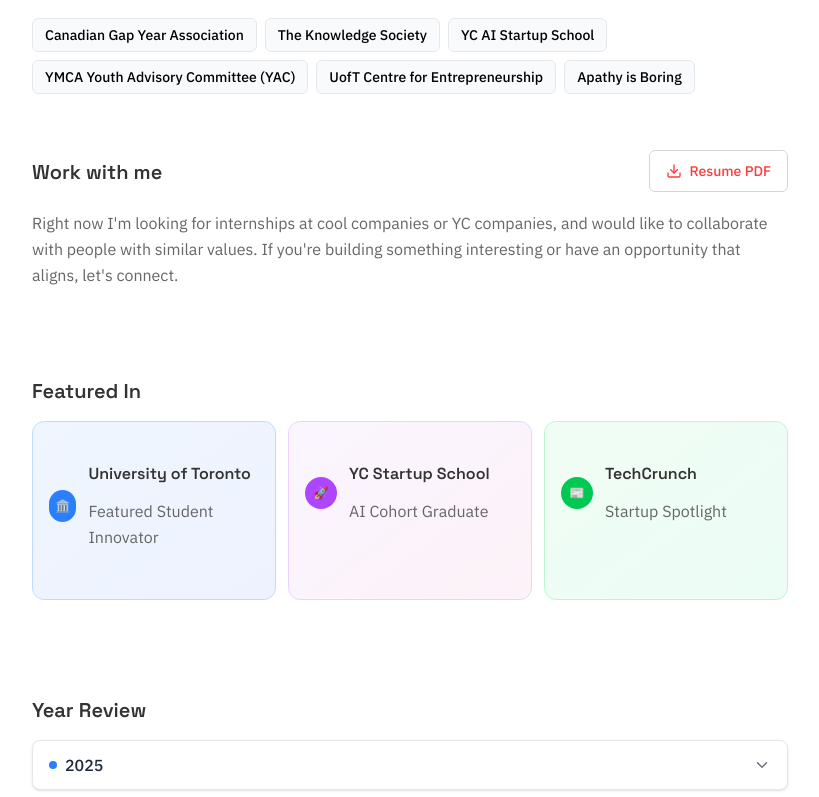
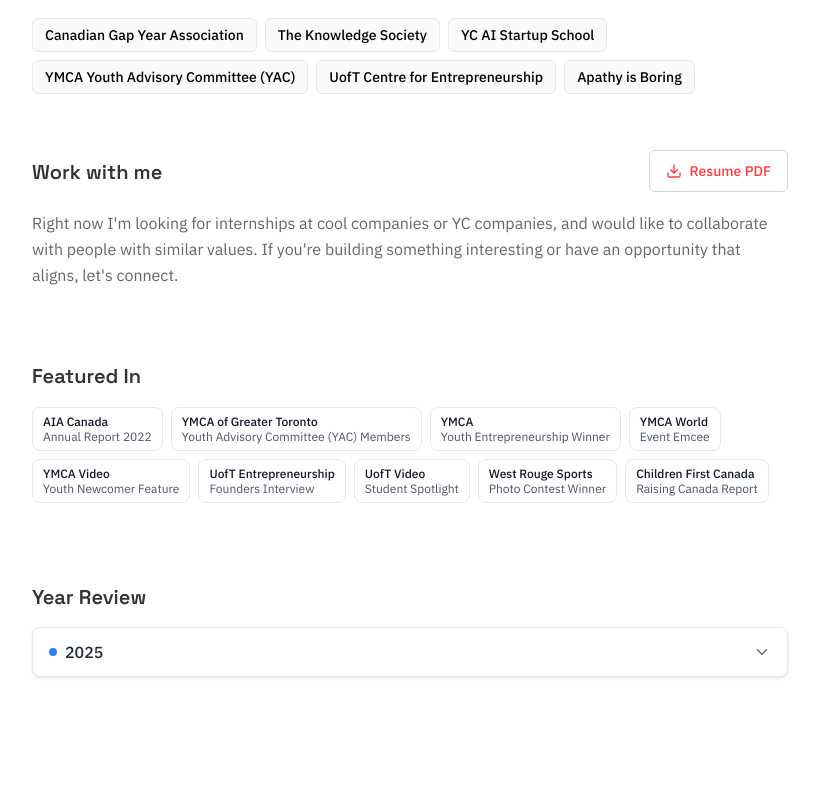
Before and after one commit to alexshibu1/alexshibu.com, a Next.js app: page /about in a window 1280 px wide. Shown: the part 1649-2446 px from the top of the page, without its empty margins (256-1075 px from the left). After the commit the page ends 2394 px from the top, so only its background shows below. Built offline with nearby package versions, Linux system fonts and the light colour scheme.

Commit message:
many changes to the about page I'm back

```diff
--- a/app/about/page.tsx
+++ b/app/about/page.tsx
@@ -318,54 +318,145 @@
         </p>
       </section>
 
-      {/* Featured In */}
-      <section style={{ marginTop: "2rem", marginBottom: "2rem" }}>
-        <h2 className="text-xl font-semibold mb-2 text-gray-900">
+      {/* Featured In - Upgraded Compact Tags */}
+      <section style={{ marginTop: "1rem", marginBottom: "1rem" }}>
+        <h2 className="text-base font-semibold mb-3 text-gray-900">
           Featured In
         </h2>
-        <div className="grid grid-cols-1 sm:grid-cols-2 lg:grid-cols-3 gap-3">
+        <div className="flex flex-wrap gap-2">
           <a
-            href="#"
-            className="group bg-gradient-to-br from-blue-50 to-indigo-50 border border-blue-200 rounded-xl p-4 hover:shadow-lg transition-all duration-300 hover:-translate-y-1 cursor-pointer"
+            href="https://www.aiacanada.com/about-us/annual-reports/2022-2/"
+            target="_blank"
+            rel="noopener noreferrer"
+            className="inline-flex items-center px-2.5 py-1.5 bg-white hover:bg-red-50 border border-gray-200 hover:border-red-200 hover:shadow-md hover:-translate-y-0.5 rounded-lg cursor-pointer transition-all duration-200 text-xs"
           >
-            <div className="flex items-center gap-3 mb-2">
-              <div className="w-8 h-8 bg-blue-500 rounded-full flex items-center justify-center">
-                <span className="text-white text-xs font-bold">🏛️</span>
-              </div>
-              <div>
-                <h3 className="font-semibold text-blue-900 group-hover:text-blue-800">University of Toronto</h3>
-                <p className="text-xs text-blue-700">Featured Student Innovator</p>
-              </div>
+            <div className="flex flex-col leading-tight">
+              <span className="font-medium text-gray-900 hover:text-gray-800">
+                AIA Canada
+              </span>
+              <span className="text-gray-600 hover:text-gray-700">
+                Annual Report 2022
+              </span>
             </div>
           </a>
-
           <a
-            href="#"
-            className="group bg-gradient-to-br from-purple-50 to-pink-50 border border-purple-200 rounded-xl p-4 hover:shadow-lg transition-all duration-300 hover:-translate-y-1 cursor-pointer"
+            href="https://www.ymcagta.org/about-us/organizational-structure/youth-advisory-committee"
+            target="_blank"
+            rel="noopener noreferrer"
+            className="inline-flex items-center px-2.5 py-1.5 bg-white hover:bg-red-50 border border-gray-200 hover:border-red-200 hover:shadow-md hover:-translate-y-0.5 rounded-lg cursor-pointer transition-all duration-200 text-xs"
           >
-            <div className="flex items-center gap-3 mb-2">
-              <div className="w-8 h-8 bg-purple-500 rounded-full flex items-center justify-center">
-                <span className="text-white text-xs font-bold">🚀</span>
-              </div>
-              <div>
-                <h3 className="font-semibold text-purple-900 group-hover:text-purple-800">YC Startup School</h3>
-                <p className="text-xs text-purple-700">AI Cohort Graduate</p>
-              </div>
+            <div className="flex flex-col leading-tight">
+              <span className="font-medium text-gray-900 hover:text-gray-800">
+                YMCA of Greater Toronto
+              </span>
+              <span className="text-gray-600 hover:text-gray-700">
+                Youth Advisory Committee (YAC) Members
+              </span>
             </div>
           </a>
-
           <a
-            href="#"
-            className="group bg-gradient-to-br from-green-50 to-emerald-50 border border-green-200 rounded-xl p-4 hover:shadow-lg transition-all duration-300 hover:-translate-y-1 cursor-pointer"
+            href="https://www.ymcagta.org/blog/congratulations-to-the-winners-of-the-youth-for-entrepreneurship-media-contest-2025"
+            target="_blank"
+            rel="noopener noreferrer"
+            className="inline-flex items-center px-2.5 py-1.5 bg-white hover:bg-red-50 border border-gray-200 hover:border-red-200 hover:shadow-md hover:-translate-y-0.5 rounded-lg cursor-pointer transition-all duration-200 text-xs"
           >
-            <div className="flex items-center gap-3 mb-2">
-              <div className="w-8 h-8 bg-green-500 rounded-full flex items-center justify-center">
-                <span className="text-white text-xs font-bold">📰</span>
-              </div>
-              <div>
-                <h3 className="font-semibold text-green-900 group-hover:text-green-800">TechCrunch</h3>
-                <p className="text-xs text-green-700">Startup Spotlight</p>
-              </div>
+            <div className="flex flex-col leading-tight">
+              <span className="font-medium text-gray-900 hover:text-gray-800">
+                YMCA
+              </span>
+              <span className="text-gray-600 hover:text-gray-700">
+                Youth Entrepreneurship Winner
+              </span>
+            </div>
+          </a>
+          <a
+            href="https://www.ymca.int/enhesa-and-ymca-support-young-people-in-toronto/"
+            target="_blank"
+            rel="noopener noreferrer"
+            className="inline-flex items-center px-2.5 py-1.5 bg-white hover:bg-red-50 border border-gray-200 hover:border-red-200 hover:shadow-md hover:-translate-y-0.5 rounded-lg cursor-pointer transition-all duration-200 text-xs"
+          >
+            <div className="flex flex-col leading-tight">
+              <span className="font-medium text-gray-900 hover:text-gray-800">
+                YMCA World
+              </span>
+              <span className="text-gray-600 hover:text-gray-700">
+                Event Emcee
+              </span>
+            </div>
+          </a>
+          <a
+            href="https://www.youtube.com/watch?v=2z1HoLVZZOY"
+            target="_blank"
+            rel="noopener noreferrer"
+            className="inline-flex items-center px-2.5 py-1.5 bg-white hover:bg-red-50 border border-gray-200 hover:border-red-200 hover:shadow-md hover:-translate-y-0.5 rounded-lg cursor-pointer transition-all duration-200 text-xs"
+          >
+            <div className="flex flex-col leading-tight">
+              <span className="font-medium text-gray-900 hover:text-gray-800">
+                YMCA Video
+              </span>
+              <span className="text-gray-600 hover:text-gray-700">
+                Youth Newcomer Feature
+              </span>
+            </div>
+          </a>
+          <a
+            href="https://www.entrepreneurship.artsci.utoronto.ca/news/we-asked-7-founders-what-sparked-your-startup-idea"
+            target="_blank"
+            rel="noopener noreferrer"
+            className="inline-flex items-center px-2.5 py-1.5 bg-white hover:bg-red-50 border border-gray-200 hover:border-red-200 hover:shadow-md hover:-translate-y-0.5 rounded-lg cursor-pointer transition-all duration-200 text-xs"
+          >
+            <div className="flex flex-col leading-tight">
+              <span className="font-medium text-gray-900 hover:text-gray-800">
+                UofT Entrepreneurship
+              </span>
+              <span className="text-gray-600 hover:text-gray-700">
+                Founders Interview
+              </span>
+            </div>
+          </a>
+          <a
+            href="https://www.instagram.com/reels/DTPr8Waks1J/"
+            target="_blank"
+            rel="noopener noreferrer"
+            className="inline-flex items-center px-2.5 py-1.5 bg-white hover:bg-red-50 border border-gray-200 hover:border-red-200 hover:shadow-md hover:-translate-y-0.5 rounded-lg cursor-pointer transition-all duration-200 text-xs"
+          >
+            <div className="flex flex-col leading-tight">
+              <span className="font-medium text-gray-900 hover:text-gray-800">
+                UofT Video
+              </span>
+              <span className="text-gray-600 hover:text-gray-700">
+                Student Spotlight
+              </span>
+            </div>
+          </a>
+          <a
+            href="http://sportsandrec.ca/photo2020.html"
+            target="_blank"
+            rel="noopener noreferrer"
+            className="inline-flex items-center px-2.5 py-1.5 bg-white hover:bg-red-50 border border-gray-200 hover:border-red-200 hover:shadow-md hover:-translate-y-0.5 rounded-lg cursor-pointer transition-all duration-200 text-xs"
+          >
+            <div className="flex flex-col leading-tight">
+              <span className="font-medium text-gray-900 hover:text-gray-800">
+                West Rouge Sports
+              </span>
+              <span className="text-gray-600 hover:text-gray-700">
+                Photo Contest Winner
+              </span>
+            </div>
+          </a>
+          <a
+            href="https://childrenfirstcanada.org/wp-content/uploads/2025/08/Raising-Canada-Report-2025-FINAL_WEB.pdf"
+            target="_blank"
+            rel="noopener noreferrer"
+            className="inline-flex items-center px-2.5 py-1.5 bg-white hover:bg-red-50 border border-gray-200 hover:border-red-200 hover:shadow-md hover:-translate-y-0.5 rounded-lg cursor-pointer transition-all duration-200 text-xs"
+          >
+            <div className="flex flex-col leading-tight">
+              <span className="font-medium text-gray-900 hover:text-gray-800">
+                Children First Canada
+              </span>
+              <span className="text-gray-600 hover:text-gray-700">
+                Raising Canada Report
+              </span>
             </div>
           </a>
         </div>
@@ -415,7 +506,9 @@
                   <span className="text-white text-lg">🏃‍♂️</span>
                 </div>
                 <div>
-                  <h3 className="font-semibold text-emerald-900">Strava Stats</h3>
+                  <h3 className="font-semibold text-emerald-900">
+                    Strava Stats
+                  </h3>
                   <div className="w-2 h-2 bg-emerald-500 rounded-full mt-1"></div>
                 </div>
               </div>
@@ -434,7 +527,9 @@
                   <span className="text-white text-lg">💻</span>
                 </div>
                 <div>
-                  <h3 className="font-semibold text-blue-900">Learning to Code</h3>
+                  <h3 className="font-semibold text-blue-900">
+                    Learning to Code
+                  </h3>
                   <div className="w-2 h-2 bg-blue-500 rounded-full mt-1"></div>
                 </div>
               </div>
@@ -488,13 +583,17 @@
                   <span className="text-white text-lg">🏋️‍♂️</span>
                 </div>
                 <div>
-                  <h3 className="font-semibold text-purple-900">Weightlifting</h3>
+                  <h3 className="font-semibold text-purple-900">
+                    Weightlifting
+                  </h3>
                   <div className="w-2 h-2 bg-purple-500 rounded-full mt-1"></div>
                 </div>
               </div>
             </div>
             <div className="space-y-1">
-              <p className="text-purple-800 font-medium text-lg">1000lbs volume</p>
+              <p className="text-purple-800 font-medium text-lg">
+                1000lbs volume
+              </p>
               <p className="text-purple-700 text-sm">over 33 workouts</p>
             </div>
           </div>
@@ -507,7 +606,9 @@
                   <span className="text-white text-lg">👥</span>
                 </div>
                 <div>
-                  <h3 className="font-semibold text-amber-900">Hours in Meetings</h3>
+                  <h3 className="font-semibold text-amber-900">
+                    Hours in Meetings
+                  </h3>
                   <div className="w-2 h-2 bg-amber-500 rounded-full mt-1"></div>
                 </div>
               </div>
@@ -531,7 +632,9 @@
               </div>
             </div>
             <div className="space-y-1">
-              <p className="text-yellow-800 font-medium text-lg">381 different people</p>
+              <p className="text-yellow-800 font-medium text-lg">
+                381 different people
+              </p>
             </div>
           </div>
         </div>
```
